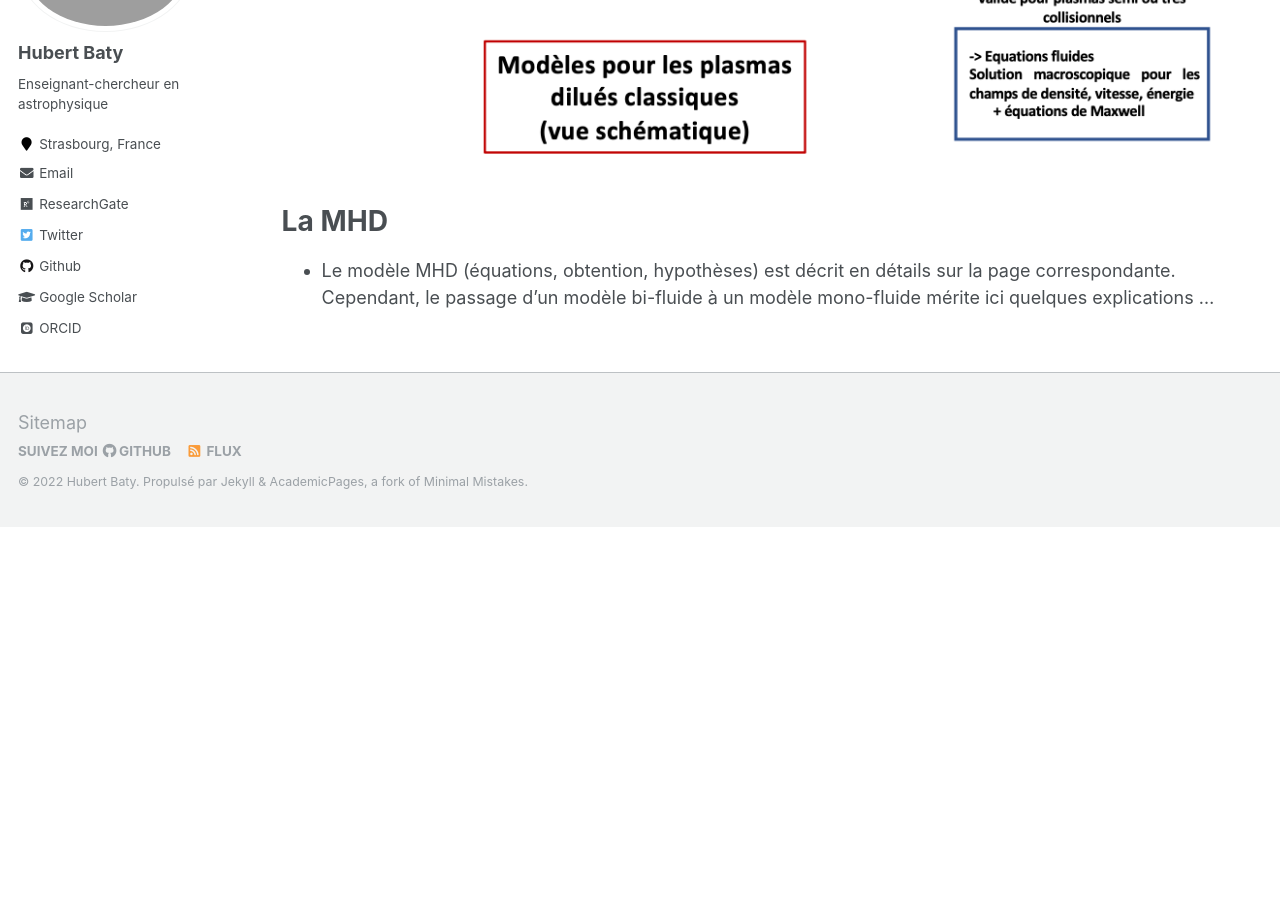
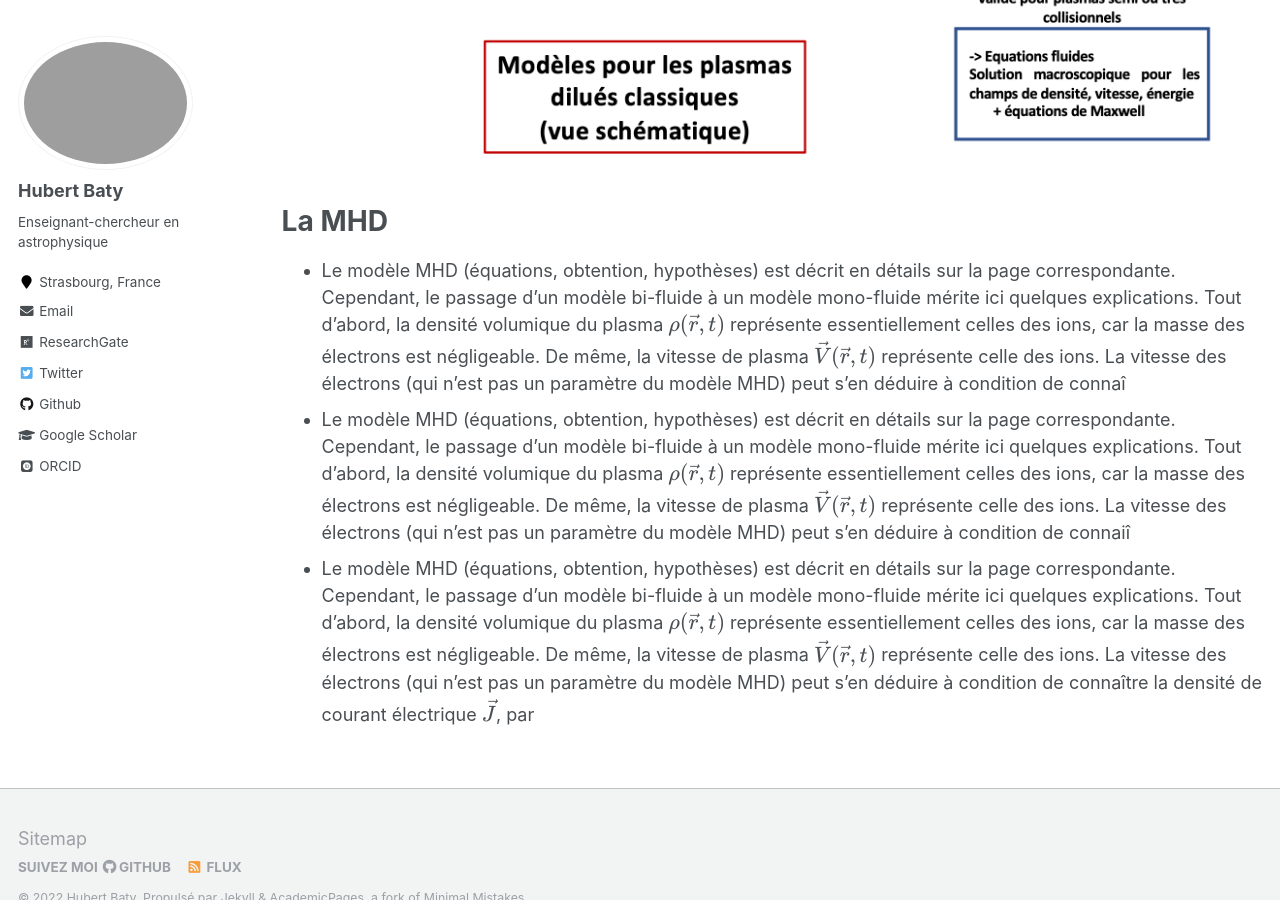
Before and after one commit to hubertbaty/hubertbaty.github.io, a Jekyll site: the page built from _pages/plasma.md, in a window 1280 px wide and 900 px high, scrolled down 5251 px. Built offline with Jekyll 4.4.1, drawn with Linux system fonts in a browser that asks for light colours; some web fonts are replaced; formulas are drawn with MathJax 3; before the commit the page ends 5778 px from its top, so only the background shows below that.

Commit message:
Update plasma.md

```diff
--- a/_pages/plasma.md
+++ b/_pages/plasma.md
@@ -70,4 +70,7 @@ Modèles de description des plasmas
 
 La MHD
 ======
- * Le modèle MHD (équations, obtention, hypothèses) est décrit en détails sur la page correspondante. Cependant, le passage d'un modèle bi-fluide à un modèle mono-fluide mérite ici quelques explications ...
+ * Le modèle MHD (équations, obtention, hypothèses) est décrit en détails sur la page correspondante. Cependant, le passage d'un modèle bi-fluide à un modèle mono-fluide mérite ici quelques explications. Tout d'abord, la densité volumique du plasma $\rho (\vec r, t)$ représente essentiellement celles des ions, car la masse des électrons est négligeable. De même, la vitesse de plasma $\vec V (\vec r, t)$ représente celle des ions. La vitesse des électrons (qui n'est pas un paramètre du modèle MHD) peut s'en déduire à condition de
+connaî
+ * Le modèle MHD (équations, obtention, hypothèses) est décrit en détails sur la page correspondante. Cependant, le passage d'un modèle bi-fluide à un modèle mono-fluide mérite ici quelques explications. Tout d'abord, la densité volumique du plasma $\rho (\vec r, t)$ représente essentiellement celles des ions, car la masse des électrons est négligeable. De même, la vitesse de plasma $\vec V (\vec r, t)$ représente celle des ions. La vitesse des électrons (qui n'est pas un paramètre du modèle MHD) peut s'en déduire à condition de connaiî
+ * Le modèle MHD (équations, obtention, hypothèses) est décrit en détails sur la page correspondante. Cependant, le passage d'un modèle bi-fluide à un modèle mono-fluide mérite ici quelques explications. Tout d'abord, la densité volumique du plasma $\rho (\vec r, t)$ représente essentiellement celles des ions, car la masse des électrons est négligeable. De même, la vitesse de plasma $\vec V (\vec r, t)$ représente celle des ions. La vitesse des électrons (qui n'est pas un paramètre du modèle MHD) peut s'en déduire à condition de connaître la densité de courant électrique $\vec J$, par
```
